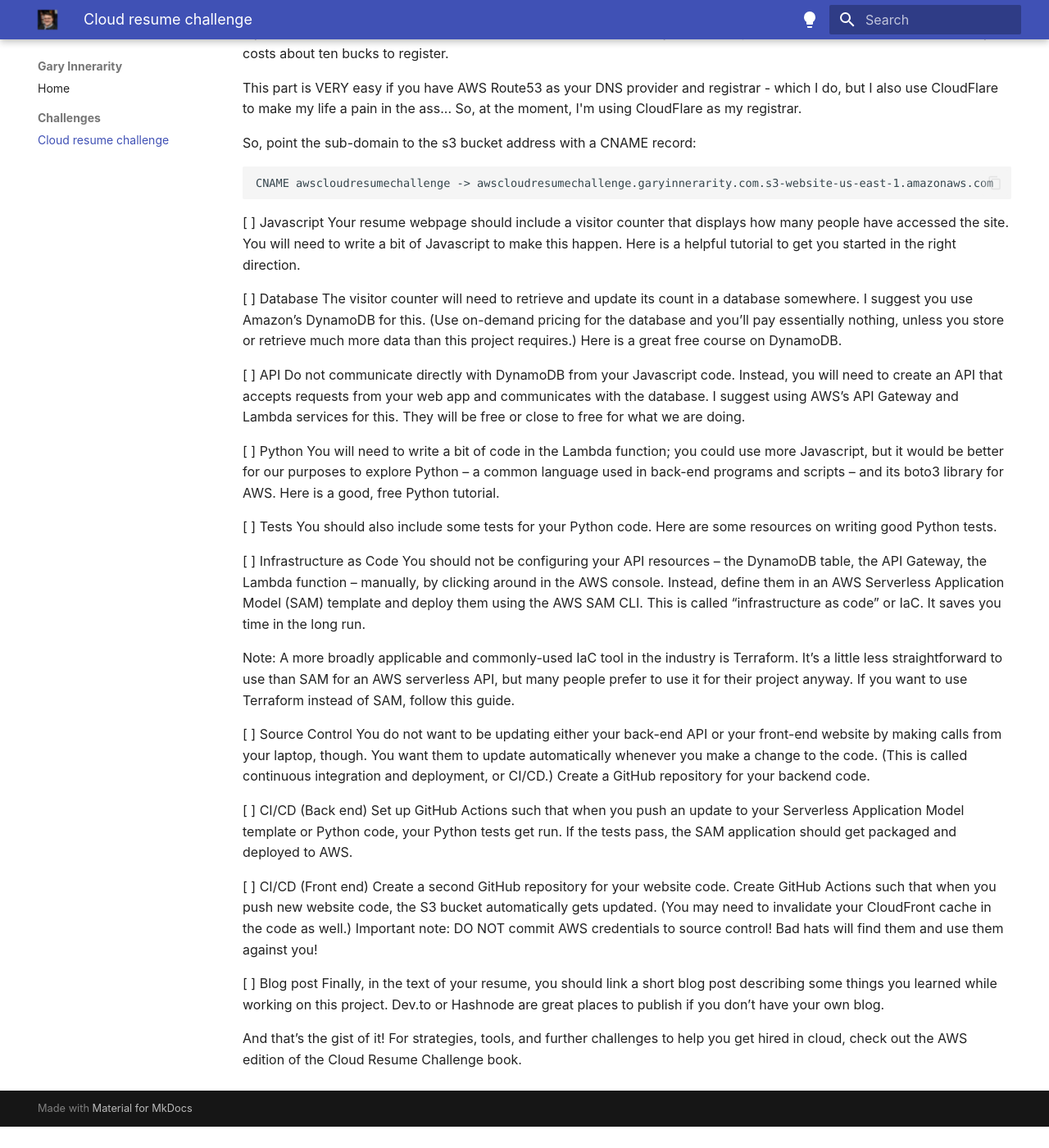
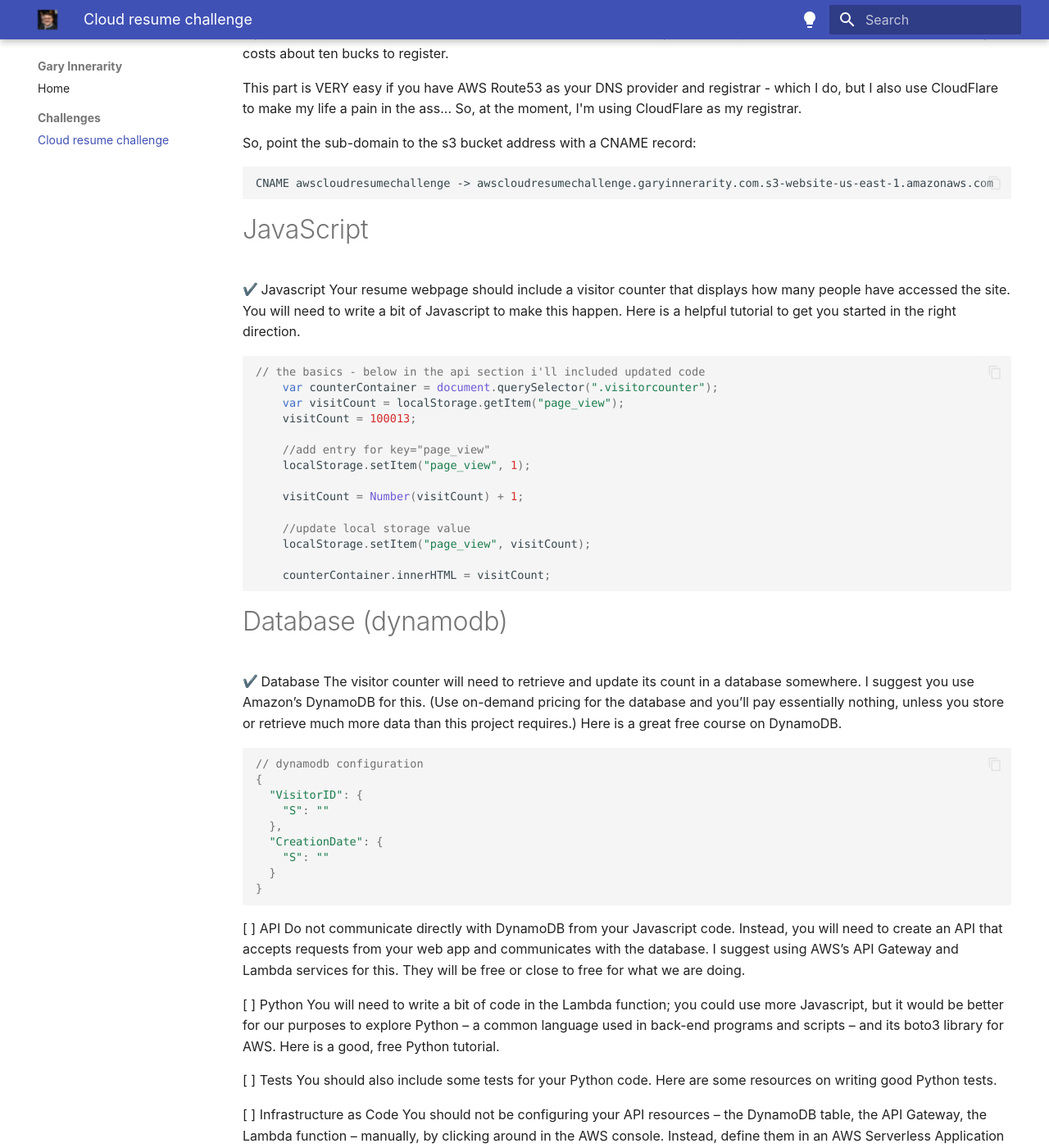
Before and after one commit to ospf2fullstack/garyinnerarity.com, an MkDocs documentation site: the page built from docs/cloud_resume/cloud_resume_challenge.md, in a window 1280 px wide and 1400 px high, scrolled down 3861 px. Shown: the whole window at 82% size. Built offline with MkDocs 1.6.1 and Material for MkDocs 9.7.7, drawn with Linux system fonts in a browser that asks for light colours; emoji names are drawn with the system emoji font; before the commit the page ends 5235 px from its top, so only the background shows below that.

Commit message:
dynamodb + js

````diff
--- a/docs/cloud_resume/cloud_resume_challenge.md
+++ b/docs/cloud_resume/cloud_resume_challenge.md
@@ -149,12 +149,43 @@ So, point the sub-domain to the s3 bucket address with a CNAME record:
 ``` shell
 CNAME awscloudresumechallenge -> awscloudresumechallenge.garyinnerarity.com.s3-website-us-east-1.amazonaws.com
 ```
-
-[ ] Javascript
+# JavaScript
+:heavy_check_mark: Javascript
 Your resume webpage should include a visitor counter that displays how many people have accessed the site. You will need to write a bit of Javascript to make this happen. Here is a helpful tutorial to get you started in the right direction.
 
-[ ] Database
+```js
+// the basics - below in the api section i'll included updated code
+    var counterContainer = document.querySelector(".visitorcounter");
+    var visitCount = localStorage.getItem("page_view");
+    visitCount = 100013;
+
+    //add entry for key="page_view"
+    localStorage.setItem("page_view", 1);
+
+    visitCount = Number(visitCount) + 1;
+
+    //update local storage value
+    localStorage.setItem("page_view", visitCount);
+
+    counterContainer.innerHTML = visitCount;
+```
+
+# Database (dynamodb)
+:heavy_check_mark: Database
 The visitor counter will need to retrieve and update its count in a database somewhere. I suggest you use Amazon’s DynamoDB for this. (Use on-demand pricing for the database and you’ll pay essentially nothing, unless you store or retrieve much more data than this project requires.) Here is a great free course on DynamoDB.
+
+```js
+// dynamodb configuration
+{
+  "VisitorID": {
+    "S": ""
+  },
+  "CreationDate": {
+    "S": ""
+  }
+}
+```
+
 
 [ ] API
 Do not communicate directly with DynamoDB from your Javascript code. Instead, you will need to create an API that accepts requests from your web app and communicates with the database. I suggest using AWS’s API Gateway and Lambda services for this. They will be free or close to free for what we are doing.
````
